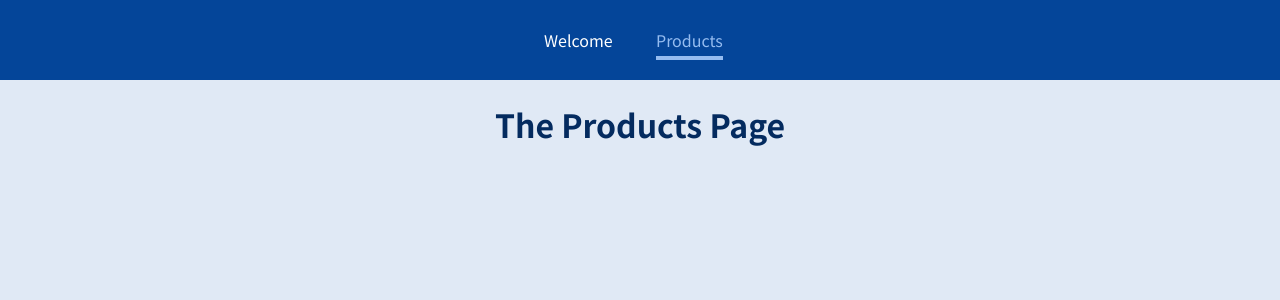
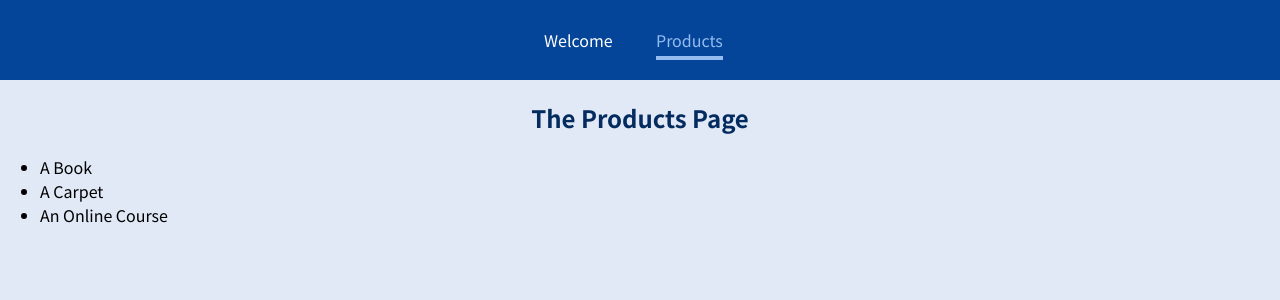
Before and after one commit to jripke74/react-0022, a JavaScript app: page /products in a window 1280 px wide. Shown: the top 300 px of the page. Built offline with nearby package versions, Linux system fonts and the light colour scheme.

Commit message:
add ProductDetail.js and link

```diff
--- a/src/App.js
+++ b/src/App.js
@@ -2,6 +2,7 @@
 
 import Welcome from './pages/Welcome';
 import Products from './pages/Products';
+import ProductDetail from './pages/ProductDetail';
 import MainHeader from './components/MainHeader';
 
 function App() {
@@ -14,6 +15,9 @@
       <Route path="/products">
         <Products />
       </Route>
+      <Route path="/product-detail/:procuctId">
+        <ProductDetail />
+      </Route>
     </div>
   );
 }
--- /dev/null
+++ b/src/pages/ProductDetail.js
@@ -0,0 +1,9 @@
+const ProductDetail = () => {
+  return (
+    <section>
+      <h1>Product Detail</h1>
+    </section>
+  );
+};
+
+export default ProductDetail;
--- a/src/pages/Products.js
+++ b/src/pages/Products.js
@@ -1,5 +1,14 @@
 const Products = () => {
-  return <h1>The Products Page</h1>;
+  return (
+    <section>
+      <h1>The Products Page</h1>
+      <ul>
+        <li>A Book</li>
+        <li>A Carpet</li>
+        <li>An Online Course</li>
+      </ul>
+    </section>
+  );
 };
 
 export default Products;
```
